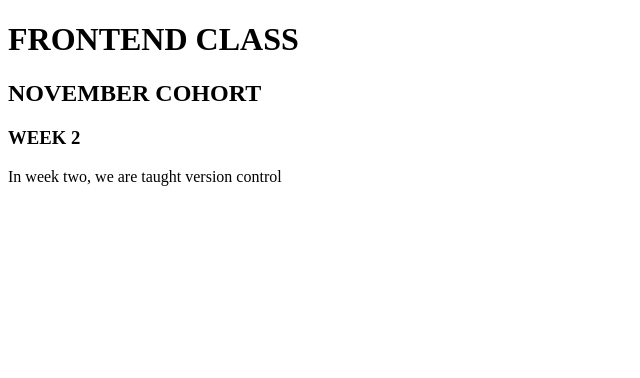
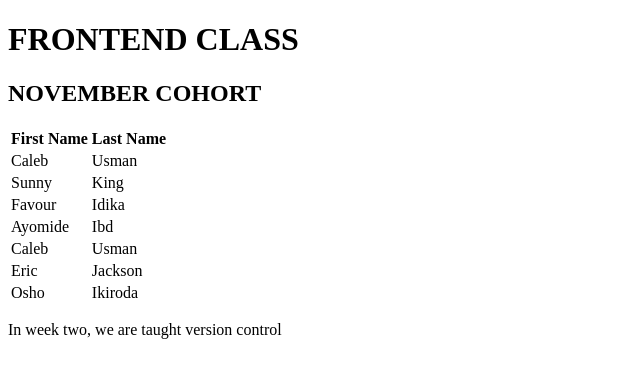
Before and after one commit to Tifebaris/WEEK2, a plain HTML site: page index.html in a window 1280 px wide. Shown: the whole page, without its empty margins (0-640 px from the left). Drawn offline with Linux system fonts and the light colour scheme.

```diff
--- a/index.html
+++ b/index.html
@@ -8,7 +8,43 @@
 <body>
     <h1>FRONTEND CLASS</h1>
     <h2>NOVEMBER COHORT</h2>
-    <h3>WEEK 2</h3>
+    <table>
+        <thead>
+            <th> First Name </th>
+            <th> Last Name </th>
+        </thead>
+        <tbody>
+            <tr>
+                <td>Caleb</td>
+                <td>Usman</td>
+            </tr>
+            <tr>
+                <td>Sunny</td>
+                <td>King</td>
+            </tr>
+            <tr>
+                <td>Favour</td>
+                <td>Idika</td>
+            </tr>
+            <tr>
+                <td>Ayomide</td>
+                <td>Ibd</td>
+            </tr>
+            <tr>
+                <td>Caleb</td>
+                <td>Usman</td>
+            </tr>
+            <tr>
+                <td>Eric</td>
+                <td>Jackson</td>
+
+            </tr>
+            <tr>
+                <td>Osho</td>
+                <td>Ikiroda</td>
+            </tr>
+        </tbody>
+    </table>
     <p>In week two, we are taught version control</p>
 </body>
 </html>
```
